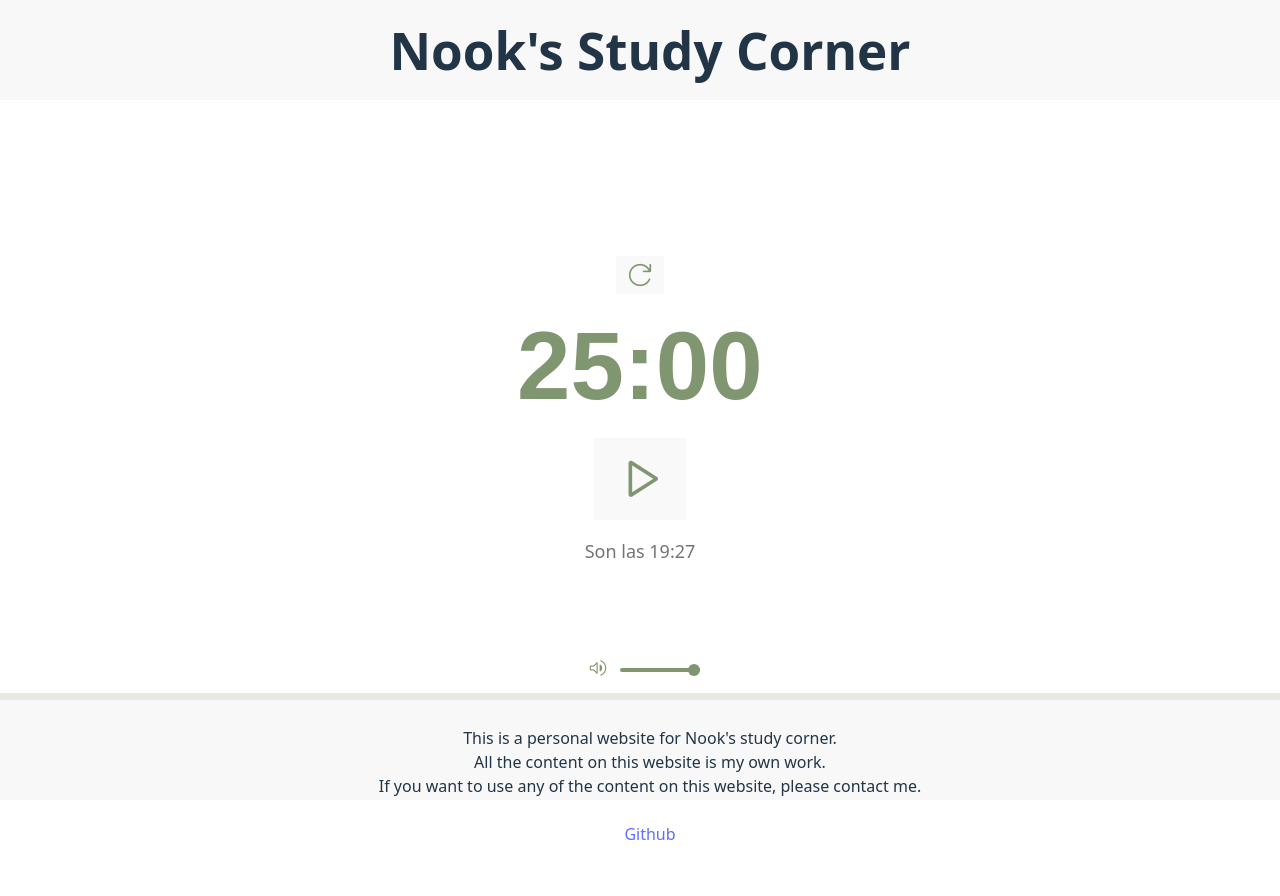
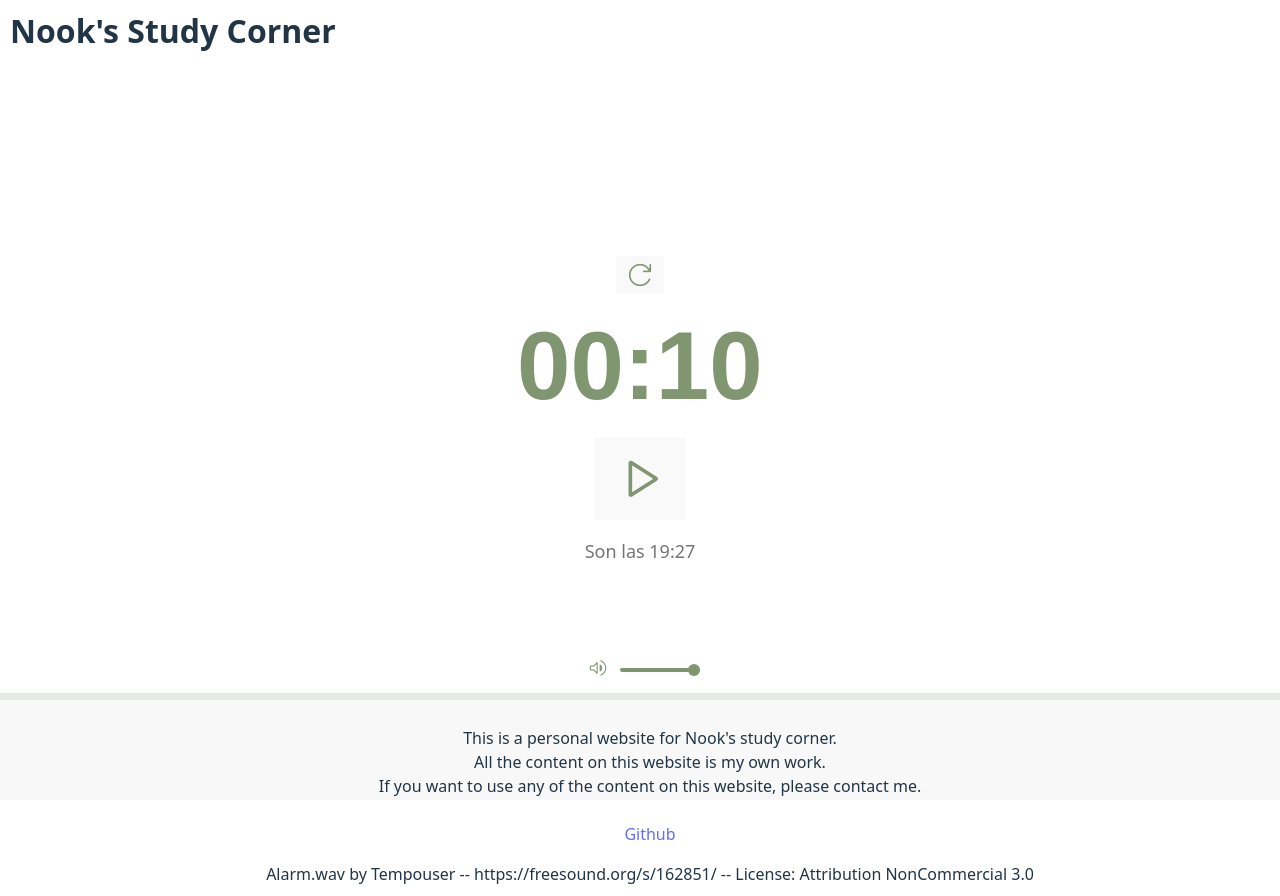
Before and after one commit to arantxaMain/nooks-study-corner-3.0, a React (Vite) app in the folder frontend/: page / in a window 1280 px wide. Built offline with nearby package versions, Linux system fonts and the light colour scheme; a web font is replaced by a local one.

Commit message:
sonido de alarma

```diff
--- a/frontend/src/components/Pomodoro.tsx
+++ b/frontend/src/components/Pomodoro.tsx
@@ -1,11 +1,23 @@
-import React, { useState, useEffect } from 'react';
+import React, { useState, useEffect, useRef } from 'react';
 import { useTimer } from '../hooks/useTimer';
 import '../styles/components/Pomodoro.css';
+import alarm from '../assets/alarm.mp3';
 
 const Pomodoro: React.FC = () => {
   const { timeLeft, isActive, isPaused, startTimer, pauseTimer, resetTimer, formatTime, isWorkTime } = useTimer();
   const [currentTime, setCurrentTime] = useState(new Date());
   const [endTime, setEndTime] = useState<Date | null>(null);
+  const audioRef = useRef<HTMLAudioElement | null>(null);
+
+  useEffect(() => {
+    audioRef.current = new Audio(alarm);
+  }, []);
+
+  useEffect(() => {
+    if (timeLeft === 0 && isActive) {
+      audioRef.current?.play();
+    }
+  }, [timeLeft, isActive]);
 
   useEffect(() => {
     const interval = setInterval(() => {
--- a/frontend/src/contexts/TimerProvider.tsx
+++ b/frontend/src/contexts/TimerProvider.tsx
@@ -18,8 +18,8 @@ export const TimerContext = createContext<TimerContextType | undefined>(undefine
 
 export const TimerProvider: React.FC<{ children: React.ReactNode; workDuration?: number; breakDuration?: number }> = ({
   children,
-  workDuration = 25*60,
-  breakDuration = 5*60,
+  workDuration = 10,
+  breakDuration = 5,
 }) => {
   const [timeLeft, setTimeLeft] = useState(workDuration);
   const [isActive, setIsActive] = useState(false);
--- a/frontend/src/main.tsx
+++ b/frontend/src/main.tsx
@@ -21,6 +21,7 @@ createRoot(document.getElementById('root')!).render(
           <br />
           <a href="#">Github</a>
         </p>
+        <p>Alarm.wav by Tempouser -- https://freesound.org/s/162851/ -- License: Attribution NonCommercial 3.0</p>
       </div>
     </footer>
   </StrictMode>,
--- a/frontend/src/styles/index.css
+++ b/frontend/src/styles/index.css
@@ -36,12 +36,7 @@
   left: 0;
   width: 100%;
   height: 5em;
-  background-color: #f8f8f8;
   padding: 10px;
-  text-align: center;
-  display: flex;
-  align-items: center;
-  justify-content: center;
 }
 
 body {
@@ -73,8 +68,8 @@ a:hover {
 }
 
 h1 {
-  font-size: 3.2em;
-  line-height: 1.1;
+  font-size: 2em;
+  line-height: 0;
 }
 
 button {
```
Also changed, not shown: 1 other file (tests, documents, lock files or other folders).
